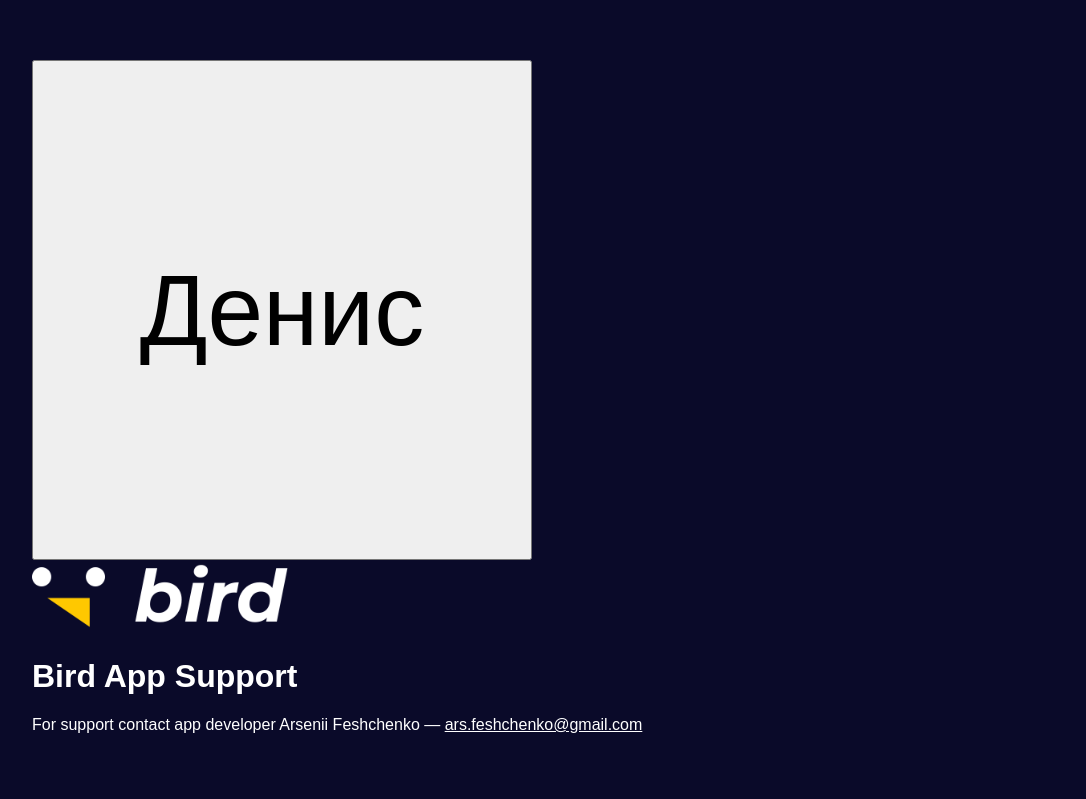
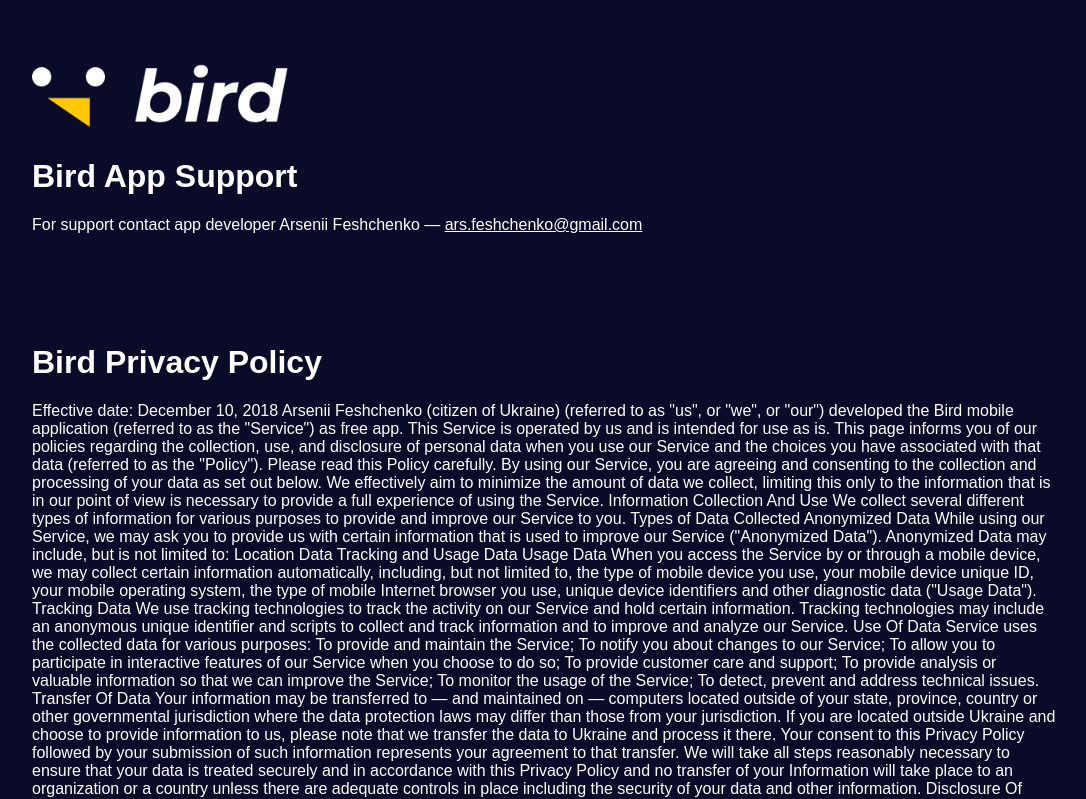
Before and after one commit to arsfeshchenko/arsfeshchenko.github.io, a plain HTML site: page index.html in a window 1280 px wide. Shown: the top 799 px of the page, without its empty margins (96-1182 px from the left). Drawn offline with Linux system fonts and the light colour scheme.

Commit message:
Update index.html

```diff
--- a/index.html
+++ b/index.html
@@ -28,7 +28,7 @@ ga('send', 'pageview');
   <div id="wrap">
 
 
-    <button style="width:500px;height:500px;font-size:100px;" onclick="ga('send', 'event', 'denis_category', 'denis_action', 'denis_lavel',  {'nonInteraction': 0});">Денис</button>
+    <!-- <button style="width:500px;height:500px;font-size:100px;" onclick="ga('send', 'event', 'denis_category', 'denis_action', 'denis_lavel',  {'nonInteraction': 0});">Денис</button> -->
 
       <div class="header">
 
```
